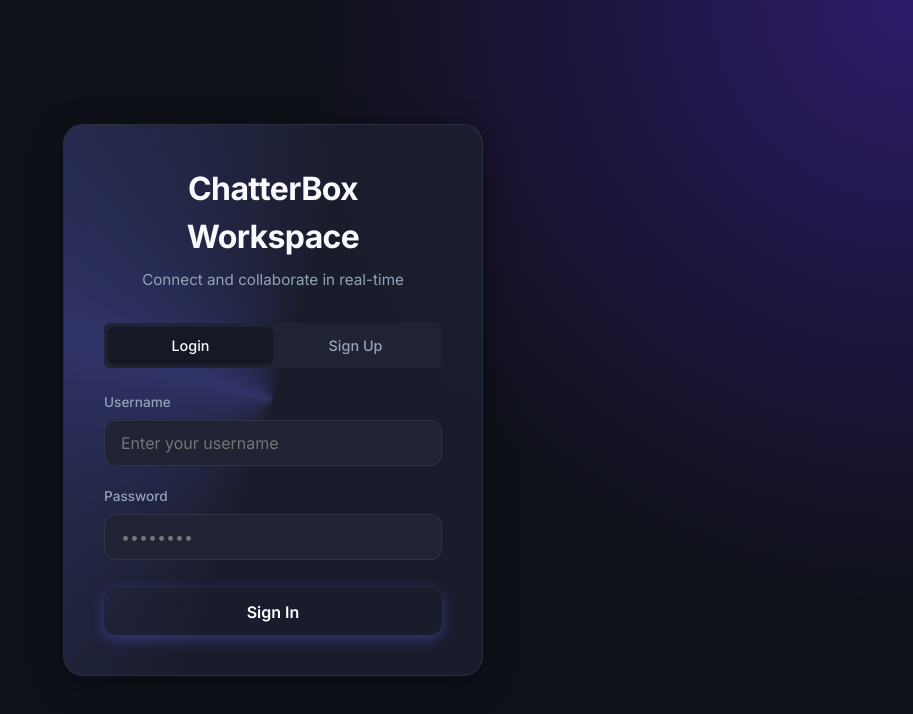
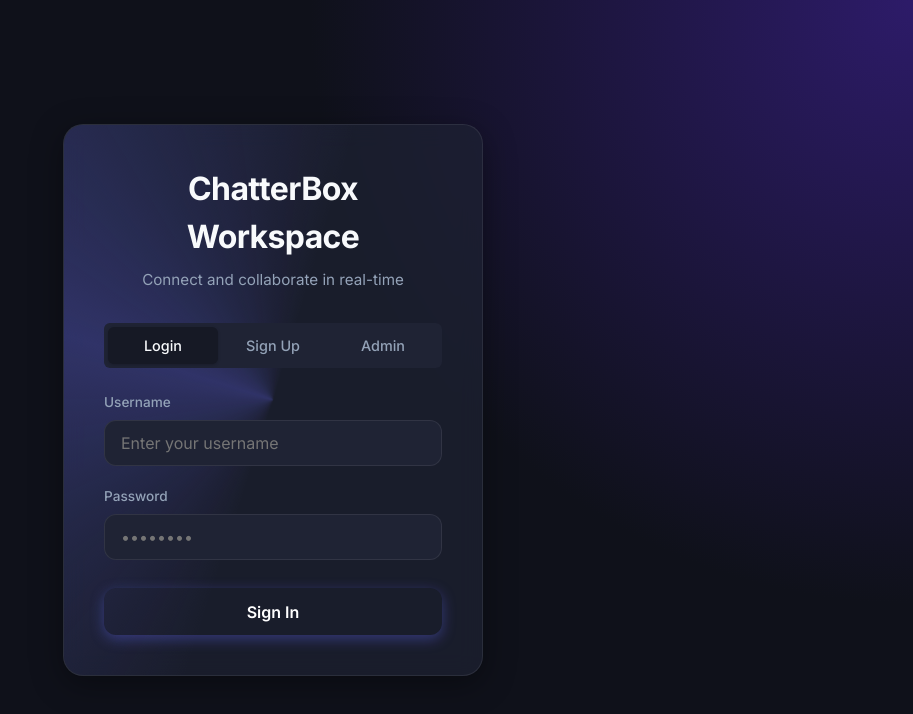
Before and after one commit to Latikeshh/finall, a React app in the folder frontend/: page /auth in a window 1280 px wide. Shown: the top 714 px of the page, without its empty margins (367-1280 px from the left). Built offline with nearby package versions, Linux system fonts and the light colour scheme; the HTML template or start-up script is replaced by a standard one.

Commit message:
feat: Built dedicated secure Admin UI portal form with shielded error handling

```diff
--- a/frontend/src/components/Auth.jsx
+++ b/frontend/src/components/Auth.jsx
@@ -1,10 +1,11 @@
 import React, { useState } from 'react';
 import { useSocket } from '../contexts/SocketContext';
 import styles from './Auth.module.css';
+import { FiShield } from 'react-icons/fi';
 import { API_URL } from '../config';
 
 export default function Auth() {
-    const [isLogin, setIsLogin] = useState(true);
+    const [authMode, setAuthMode] = useState('login'); // 'login', 'register', 'admin'
     const [username, setUsername] = useState('');
     const [password, setPassword] = useState('');
     const [error, setError] = useState(null);
@@ -16,7 +17,13 @@ export default function Auth() {
         setError(null);
         setLoading(true);
 
-        const endpoint = isLogin ? '/api/login' : '/api/register';
+        if (authMode === 'admin' && !username.toLowerCase().includes('admin')) {
+            setError("Admin usernames must contain the word 'admin'. If you don't have an admin account, register one first!");
+            setLoading(false);
+            return;
+        }
+
+        const endpoint = authMode === 'register' ? '/api/register' : '/api/login';
 
         try {
             const res = await fetch(`${API_URL}${endpoint}`, {
@@ -28,7 +35,7 @@ export default function Auth() {
             const data = await res.json();
             if (!res.ok) throw new Error(data.error || 'Something went wrong');
 
-            if (isLogin) {
+            if (authMode !== 'register') {
                 login(data.user, data.token);
             } else {
                 // Auto login after register
@@ -51,22 +58,32 @@ export default function Auth() {
         <div className={styles.container}>
             <div className={`glass-panel ${styles.authCard}`}>
                 <div className={styles.header}>
-                    <h1 className={styles.title}>ChatterBox Workspace</h1>
-                    <p className={styles.subtitle}>Connect and collaborate in real-time</p>
+                    <h1 className={styles.title}>
+                        {authMode === 'admin' ? <><FiShield style={{ marginRight: '8px', color: '#ef4444' }} /> Admin Portal</> : 'ChatterBox Workspace'}
+                    </h1>
+                    <p className={styles.subtitle}>
+                        {authMode === 'admin' ? 'Authorized personnel login' : 'Connect and collaborate in real-time'}
+                    </p>
                 </div>
 
                 <div className={styles.tabs}>
                     <button
-                        className={`${styles.tab} ${isLogin ? styles.active : ''}`}
-                        onClick={() => { setIsLogin(true); setError(null); }}
+                        className={`${styles.tab} ${authMode === 'login' ? styles.active : ''}`}
+                        onClick={() => { setAuthMode('login'); setError(null); }}
                     >
                         Login
                     </button>
                     <button
-                        className={`${styles.tab} ${!isLogin ? styles.active : ''}`}
-                        onClick={() => { setIsLogin(false); setError(null); }}
+                        className={`${styles.tab} ${authMode === 'register' ? styles.active : ''}`}
+                        onClick={() => { setAuthMode('register'); setError(null); }}
                     >
                         Sign Up
+                    </button>
+                    <button
+                        className={`${styles.tab} ${authMode === 'admin' ? styles.activeAdmin : ''}`}
+                        onClick={() => { setAuthMode('admin'); setError(null); }}
+                    >
+                        Admin
                     </button>
                 </div>
 
@@ -74,14 +91,14 @@ export default function Auth() {
 
                 <form className={styles.form} onSubmit={handleSubmit}>
                     <div className={styles.inputGroup}>
-                        <label className={styles.label}>Username</label>
+                        <label className={styles.label}>{authMode === 'admin' ? 'Admin Username' : 'Username'}</label>
                         <input
                             type="text"
                             required
                             className={styles.input}
                             value={username}
                             onChange={(e) => setUsername(e.target.value)}
-                            placeholder="Enter your username"
+                            placeholder={authMode === 'admin' ? "e.g. superadmin" : "Enter your username"}
                         />
                     </div>
                     <div className={styles.inputGroup}>
@@ -95,8 +112,12 @@ export default function Auth() {
                             placeholder="••••••••"
                         />
                     </div>
-                    <button type="submit" disabled={loading} className={styles.submitBtn}>
-                        {loading ? 'Processing...' : isLogin ? 'Sign In' : 'Create Account'}
+                    <button
+                        type="submit"
+                        disabled={loading}
+                        className={`${styles.submitBtn} ${authMode === 'admin' ? styles.adminSubmit : ''}`}
+                    >
+                        {loading ? 'Processing...' : (authMode === 'register' ? 'Create Account' : (authMode === 'admin' ? 'Secure Login' : 'Sign In'))}
                     </button>
                 </form>
             </div>
--- a/frontend/src/components/Auth.module.css
+++ b/frontend/src/components/Auth.module.css
@@ -142,3 +142,19 @@
     border: 1px solid rgba(239, 68, 68, 0.2);
     margin-bottom: 1rem;
 }
+
+.tab.activeAdmin {
+    background: var(--bg-secondary);
+    color: #ef4444;
+    box-shadow: 0 1px 3px rgba(0, 0, 0, 0.2);
+    border-bottom: 2px solid #ef4444;
+}
+
+.adminSubmit {
+    background: #dc2626;
+    box-shadow: 0 4px 14px 0 rgba(220, 38, 38, 0.39);
+}
+
+.adminSubmit:hover {
+    background: #b91c1c;
+}
```
